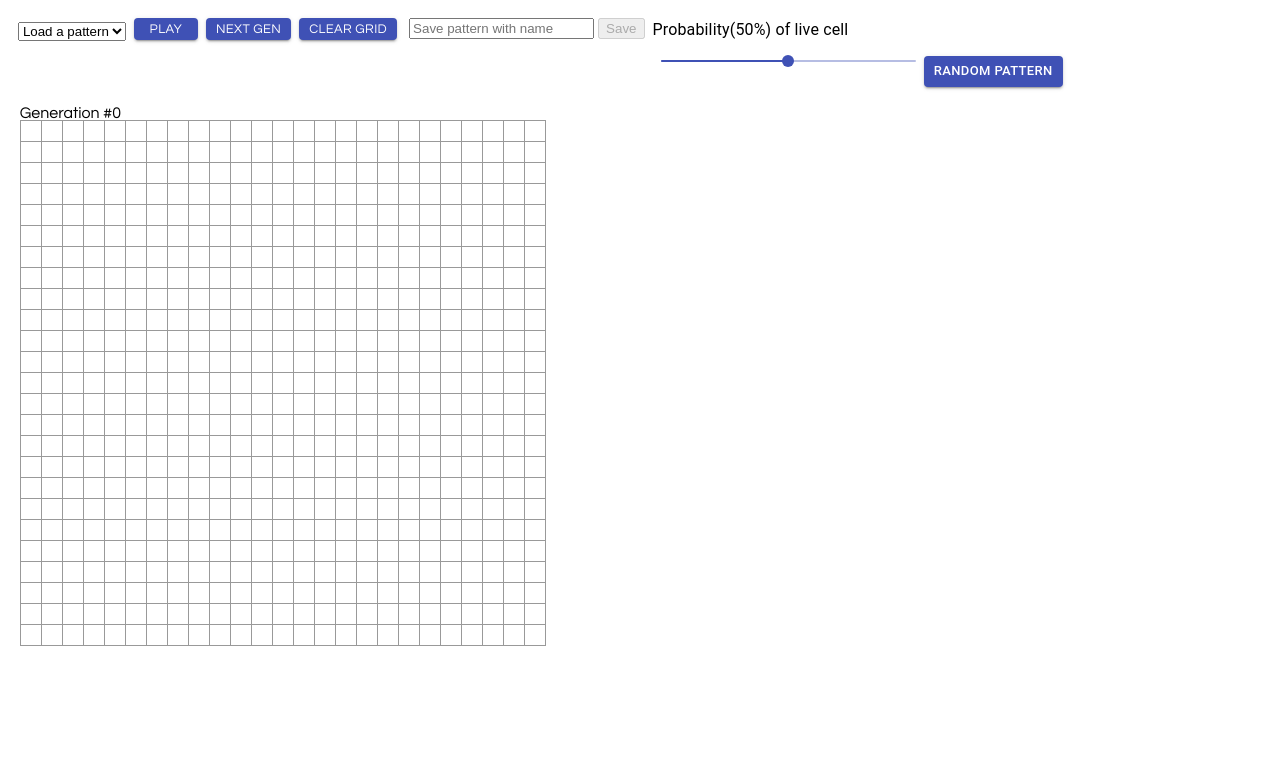
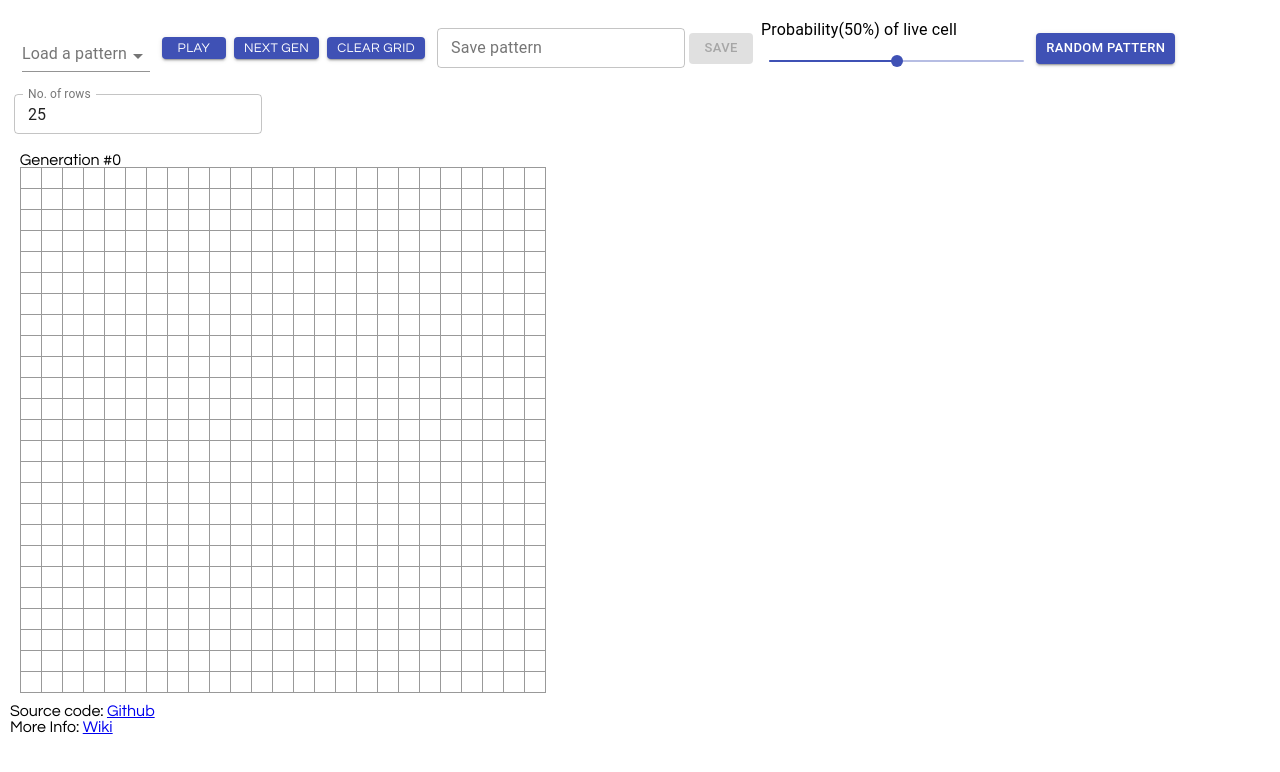
Before and after one commit to DharmikOO7/gameoflife, a React app: page / in a window 1280 px wide. Built offline with nearby package versions, Linux system fonts and the light colour scheme.

Commit message:
added R-pentomino, refactored code, added option to resize grid, added footer, improved css

```diff
--- a/src/defaultPatterns.js
+++ b/src/defaultPatterns.js
@@ -74,6 +74,16 @@ let defaultPatternList = [
       [0, 0, 1, 1],
     ],
   },
+  {
+    name: "R-pentomino",
+    rows: 3,
+    columns: 3,
+    data: [
+      [0, 1, 1],
+      [1, 1, 0],
+      [0, 1, 0],
+    ],
+  },
 ];
 
 module.exports = {
--- a/src/helper.js
+++ b/src/helper.js
@@ -66,12 +66,12 @@ function nextGen(n, grid) {
   return [nextGen, isSameAsPrevGen];
 }
 
-function fillPattern(noOfCells, pattern) {
-  let cells = initialize2dArray(noOfCells);
-  if (!pattern || pattern.rows > noOfCells || pattern.columns > noOfCells) {
+function fillPattern(noOfRows, pattern) {
+  let cells = initialize2dArray(noOfRows);
+  if (!pattern || pattern.rows > noOfRows || pattern.columns > noOfRows) {
     return cells;
   }
-  const gridCenter = [Math.floor(noOfCells / 2), Math.floor(noOfCells / 2)];
+  const gridCenter = [Math.floor(noOfRows / 2), Math.floor(noOfRows / 2)];
   const patternCenter = [
     Math.floor(pattern.rows / 2),
     Math.floor(pattern.columns / 2),
@@ -94,11 +94,7 @@ function fillPattern(noOfCells, pattern) {
 }
 
 function initialize2dArray(n) {
-  let a = new Array(n);
-  for (let i = 0; i < n; i++) {
-    a[i] = Array(n).fill(0);
-  }
-  return a;
+  return Array.from({length: n}, e => Array(n).fill(0));;
 }
 
 function getRandomInt(val) {
--- a/src/index.css
+++ b/src/index.css
@@ -46,8 +46,8 @@ ul {
 
 .game {
   display: flex;
-  /* flex-direction: column; */
-  flex-wrap: wrap;
+  flex-direction: column;
+  /* flex-wrap: wrap; */
   /* text-align: center; */
 }
 
@@ -76,6 +76,20 @@ ul {
   flex-wrap: wrap;
 }
 
+.playBar {
+  display: flex;
+  flex-wrap: wrap;
+  justify-content: center;
+  align-items: center;
+}
+
+.saveForm {
+  display: flex;
+  flex-wrap: wrap;
+  justify-content: center;
+  align-items: center;
+}
+
 .topBar > Button {
   margin: 0 0.5rem;
   font: 0.8125rem "Century Gothic", Futura, sans-serif;
@@ -83,6 +97,7 @@ ul {
 
 .playBar > Button {
   margin: 0 0.25rem;
+  height: fit-content;
   font: 0.8125rem "Century Gothic", Futura, sans-serif;
 }
 
--- a/src/index.js
+++ b/src/index.js
@@ -2,9 +2,9 @@ import React from "react";
 import RandomPattern from "./slider";
 import ReactDOM from "react-dom";
 import "./index.css";
-import Button from "@material-ui/core/Button";
 const { nextGen, fillPattern, getRandomCell } = require("./helper");
 const { defaultPatternList, compressPattern } = require("./defaultPatterns");
+const { Load, Save, Play, ResizeCells, Footer } = require("./menu");
 
 function Cell(props) {
   return (
@@ -25,7 +25,7 @@ class Grid extends React.Component {
     // console.log("getDerivedStateFromProps");
     if (props.currentPattern !== state.currentPattern) {
       return {
-        noOfCells: props.noOfCells,
+        noOfRows: props.noOfRows,
         currentPattern: props.currentPattern,
         cells: props.cells,
         toPlay: false,
@@ -44,7 +44,7 @@ class Grid extends React.Component {
   renderCell(i, j) {
     return (
       <Cell
-        key={i * this.props.noOfCells + j}
+        key={i * this.props.noOfRows + j}
         value={this.props.cells[i][j]}
         onClick={() => this.props.handleCellClick(i, j)}
         className={this.props.cells[i][j] ? "live" : "dead"}
@@ -91,16 +91,17 @@ class Game extends React.Component {
       patternExamples = defaultPatternList;
       localStorage.setItem("patternList", JSON.stringify(patternExamples));
     }
+    const noOfRows = this.getNoOfRows();
     this.state = {
-      noOfCells: 25,
+      noOfRows,
       currentPattern: null,
     };
     this.state = {
       patternExamples,
       currentPattern: null,
-      noOfCells: this.state.noOfCells,
-      cells: fillPattern(this.state.noOfCells, this.state.currentPattern),
-      toPlay: 0,
+      noOfRows: this.state.noOfRows,
+      cells: fillPattern(this.state.noOfRows, this.state.currentPattern),
+      toPlay: false,
       interval: 0.5,
       generation: 0,
     };
@@ -111,6 +112,7 @@ class Game extends React.Component {
     this.savePattern = this.savePattern.bind(this);
     this.randomPattern = this.randomPattern.bind(this);
     this.clearGrid = this.clearGrid.bind(this);
+    this.fitGridToWindow = this.fitGridToWindow.bind(this);
     this.resizeGrid = this.resizeGrid.bind(this);
   }
 
@@ -118,8 +120,8 @@ class Game extends React.Component {
     this.setState((state) => ({
       patternExamples: state.patternExamples,
       currentPattern: state.currentPattern,
-      noOfCells: state.noOfCells,
-      cells: fillPattern(state.noOfCells, null),
+      noOfRows: state.noOfRows,
+      cells: fillPattern(state.noOfRows, null),
       toPlay: false,
       interval: state.interval,
       generation: 0,
@@ -136,7 +138,7 @@ class Game extends React.Component {
     this.setState((state) => ({
       patternExamples: state.patternExamples,
       currentPattern: state.currentPattern,
-      noOfCells: state.noOfCells,
+      noOfRows: state.noOfRows,
       cells,
       toPlay: false,
       interval: state.interval,
@@ -159,7 +161,7 @@ class Game extends React.Component {
     this.setState((state) => ({
       patternExamples: patternList,
       currentPattern: state.currentPattern,
-      noOfCells: state.noOfCells,
+      noOfRows: state.noOfRows,
       cells: state.cells,
       toPlay: state.toPlay,
       interval: state.interval,
@@ -169,7 +171,7 @@ class Game extends React.Component {
 
   upgradeGrid() {
     const [cells, isSameAsPrevGen] = nextGen(
-      this.state.noOfCells,
+      this.state.noOfRows,
       this.state.cells
     );
     let toPlay = this.state.toPlay;
@@ -179,7 +181,7 @@ class Game extends React.Component {
     this.setState((state) => ({
       patternExamples: state.patternExamples,
       currentPattern: state.currentPattern,
-      noOfCells: state.noOfCells,
+      noOfRows: state.noOfRows,
       cells,
       toPlay,
       interval: state.interval,
@@ -193,7 +195,7 @@ class Game extends React.Component {
     this.setState((state) => ({
       patternExamples: state.patternExamples,
       currentPattern: state.currentPattern,
-      noOfCells: state.noOfCells,
+      noOfRows: state.noOfRows,
       cells,
       toPlay: false,
       interval: state.interval,
@@ -208,8 +210,8 @@ class Game extends React.Component {
     this.setState({
       patternExamples: this.state.patternExamples,
       currentPattern,
-      noOfCells: this.state.noOfCells,
-      cells: fillPattern(this.state.noOfCells, currentPattern),
+      noOfRows: this.state.noOfRows,
+      cells: fillPattern(this.state.noOfRows, currentPattern),
       toPlay: false,
       interval: this.state.interval,
       generation: 0,
@@ -220,7 +222,7 @@ class Game extends React.Component {
     this.setState((state) => ({
       patternExamples: state.patternExamples,
       currentPattern: state.currentPattern,
-      noOfCells: state.noOfCells,
+      noOfRows: state.noOfRows,
       cells: state.cells,
       toPlay: !state.toPlay,
       interval: state.interval,
@@ -232,8 +234,9 @@ class Game extends React.Component {
     return (
       <div className="game">
         <div className="menu">
-          <div className="topBar" style={{ margin: "0.5rem 0.25rem" }}>
+          <div className="topBar" style={{ margin: "0.25rem" }}>
             <Load
+              patternName={""}
               handleDropdownChange={this.handleDropdownChange}
               patternExamples={this.state.patternExamples}
             />
@@ -246,11 +249,16 @@ class Game extends React.Component {
           </div>
           <Save disabled={this.state.toPlay} onClick={this.savePattern} />
           <RandomPattern randomPattern={this.randomPattern} />
+          <ResizeCells
+            key={this.state.noOfRows}
+            resizeGrid={this.resizeGrid}
+            noOfRows={this.state.noOfRows}
+          />
         </div>
-        <div id="game-grid" className="game-grid" style={{ float: "right" }}>
+        <div id="game-grid" className="game-grid">
           <Grid
             currentPattern={this.state.currentPattern}
-            noOfCells={this.state.noOfCells}
+            noOfRows={this.state.noOfRows}
             cells={this.state.cells}
             toPlay={this.state.toPlay}
             handleCellClick={this.handleCellClick}
@@ -259,133 +267,51 @@ class Game extends React.Component {
             generation={this.state.generation}
           />
         </div>
+        <Footer />
       </div>
     );
   }
 
   componentDidMount() {
-    this.resizeGrid();
-    window.addEventListener("resize", this.resizeGrid);
+    this.fitGridToWindow();
+    window.addEventListener("resize", this.fitGridToWindow);
   }
 
   componentWillUnmount() {
-    window.removeEventListener("resize", this.resizeGrid);
+    window.removeEventListener("resize", this.fitGridToWindow);
   }
 
-  resizeGrid() {
+  fitGridToWindow() {
+    const noOfRows = this.getNoOfRows();
+    if (noOfRows !== this.state.noOfRows) {
+      this.resizeGrid(noOfRows);
+    }
+  }
+
+  getNoOfRows(maxnoOfRows = 25) {
     //39.552px are subtracted due to margin
     const avlblWindowWidth = window.innerWidth - 39.552;
-    let maxNoOfCells = 25;
+    // let maxnoOfRows = 25;
     //20px is width of a cell
-    let calcNoOfCells = Math.floor(avlblWindowWidth / 20) - 1;
-    const noOfCells = Math.min(maxNoOfCells, calcNoOfCells);
+    let calcnoOfRows = Math.floor(avlblWindowWidth / 20) - 1;
+    const noOfRows = Math.min(maxnoOfRows, calcnoOfRows);
+    return noOfRows;
+  }
+
+  resizeGrid(inpNoOfRows) {
+    const noOfRows = this.getNoOfRows(inpNoOfRows);
     this.setState((state) => ({
       patternExamples: state.patternExamples,
       currentPattern: null,
-      noOfCells,
-      cells: fillPattern(noOfCells, state.currentPattern),
-      toPlay: 0,
+      noOfRows,
+      cells: fillPattern(noOfRows, state.currentPattern),
+      toPlay: false,
       interval: 0.5,
       generation: 0,
     }));
   }
 }
 
-class Load extends React.Component {
-  render() {
-    return (
-      <label>
-        <select
-          style={{ margin: "0.25rem" }}
-          defaultValue
-          onChange={this.props.handleDropdownChange}
-        >
-          <option disabled value>
-            Load a pattern
-          </option>
-          {this.props.patternExamples.map((pattern, i) => (
-            <option key={i} value={i}>
-              {pattern.name}
-            </option>
-          ))}
-        </select>
-      </label>
-    );
-  }
-}
-
-class Save extends React.Component {
-  constructor(props) {
-    super(props);
-    this.state = { value: "" };
-    this.handleChange = this.handleChange.bind(this);
-    this.handleSubmit = this.handleSubmit.bind(this);
-  }
-
-  handleChange(event) {
-    this.setState({ value: event.target.value });
-  }
-
-  handleSubmit(event) {
-    event.preventDefault();
-    this.props.onClick(this.state.value);
-    this.setState({ value: "" });
-  }
-  render() {
-    return (
-      <form onSubmit={this.handleSubmit} style={{ margin: "0.5rem 0.25rem" }}>
-        <label>
-          <input
-            type="text"
-            value={this.state.value}
-            placeholder="Save pattern with name"
-            style={{ marginRight: "0.25rem" }}
-            onChange={this.handleChange}
-            disabled={this.props.disabled}
-          />
-          <button disabled={this.props.disabled || !this.state.value}>
-            Save
-          </button>
-        </label>
-      </form>
-    );
-  }
-}
-
-function Play(props) {
-  return (
-    <div className="playBar">
-      <Button
-        size="small"
-        variant="contained"
-        color="primary"
-        // style={{ flex: 1, flexBasis: 0 }}
-        onClick={props.playOrPause}
-      >
-        {props.toPlay ? "Pause" : "Play"}
-      </Button>
-      <Button
-        size="small"
-        variant="contained"
-        color="primary"
-        // style={{ flex: 1, flexBasis: 0}}
-        disabled={Boolean(props.toPlay)}
-        onClick={props.upgradeGrid}
-      >
-        Next Gen
-      </Button>
-      <Button
-        size="small"
-        variant="contained"
-        color="primary"
-        onClick={props.clearGrid}
-      >
-        Clear grid
-      </Button>
-    </div>
-  );
-}
-
 // ========================================
 
 ReactDOM.render(<Game />, document.getElementById("root"));
--- /dev/null
+++ b/src/menu.js
@@ -0,0 +1,215 @@
+import React from "react";
+import Button from "@material-ui/core/Button";
+import { makeStyles } from "@material-ui/core/styles";
+import TextField from "@material-ui/core/TextField";
+import Select from "@material-ui/core/Select";
+import InputLabel from "@material-ui/core/InputLabel";
+import MenuItem from "@material-ui/core/MenuItem";
+import FormControl from "@material-ui/core/FormControl";
+
+const useStyles = makeStyles((theme) => ({
+  formControl: {
+    margin: theme.spacing(1),
+    minWidth: "8rem",
+    display: "flex",
+    justifyContent: "center",
+    alignContent: "center",
+  },
+}));
+
+function Load(props) {
+  const classes = useStyles();
+  const [patternName, setPattern] = React.useState(props.patternName);
+
+  const handleChange = (event) => {
+    setPattern(event.target.value);
+    if (event.target.value !== "") {
+      props.handleDropdownChange(event);
+    }
+  };
+
+  return (
+    <FormControl className={classes.formControl}>
+      <InputLabel id="pattern-select-label">Load a pattern</InputLabel>
+      <Select
+        labelId="pattern-select-label"
+        // style={{ margin: "0.25rem", minWidth: "120px" }}
+        value={patternName}
+        onChange={handleChange}
+      >
+        <MenuItem value="">
+          <em>None</em>
+        </MenuItem>
+        {props.patternExamples.map((pattern, i) => (
+          <MenuItem key={i} value={i}>
+            {pattern.name}
+          </MenuItem>
+        ))}
+      </Select>
+    </FormControl>
+  );
+}
+
+class Save extends React.Component {
+  constructor(props) {
+    super(props);
+    this.state = { value: "" };
+    this.handleChange = this.handleChange.bind(this);
+    this.handleSubmit = this.handleSubmit.bind(this);
+  }
+
+  handleChange(event) {
+    this.setState({ value: event.target.value });
+  }
+
+  handleSubmit(event) {
+    event.preventDefault();
+    this.props.onClick(this.state.value);
+    this.setState({ value: "" });
+  }
+
+  render() {
+    return (
+      <form className="saveForm" style={{ margin: "0.5rem 0.25rem" }}>
+        <TextField
+          type="text"
+          value={this.state.value}
+          label="Save pattern"
+          style={{ marginRight: "0.25rem" }}
+          onChange={this.handleChange}
+          disabled={this.props.disabled}
+          variant="outlined"
+          size="small"
+        />
+        <Button
+          size="small"
+          variant="contained"
+          color="primary"
+          disabled={this.props.disabled || !this.state.value}
+          onClick={this.handleSubmit}
+        >
+          Save
+        </Button>
+      </form>
+    );
+  }
+}
+
+function Play(props) {
+  return (
+    <div className="playBar">
+      <Button
+        size="small"
+        variant="contained"
+        color="primary"
+        // style={{ flex: 1, flexBasis: 0 }}
+        onClick={props.playOrPause}
+      >
+        {props.toPlay ? "Pause" : "Play"}
+      </Button>
+      <Button
+        size="small"
+        variant="contained"
+        color="primary"
+        // style={{ flex: 1, flexBasis: 0}}
+        disabled={Boolean(props.toPlay)}
+        onClick={props.upgradeGrid}
+      >
+        Next Gen
+      </Button>
+      <Button
+        size="small"
+        variant="contained"
+        color="primary"
+        onClick={props.clearGrid}
+      >
+        Clear grid
+      </Button>
+    </div>
+  );
+}
+
+class ResizeCells extends React.Component {
+  constructor(props) {
+    super(props);
+    this.state = {
+      value: props.noOfRows,
+    };
+    this.handleChange = this.handleChange.bind(this);
+    this.handleBlur = this.handleBlur.bind(this);
+  }
+
+  handleChange(e) {
+    const value = parseInt(e.target.value);
+    this.setState({ value });
+  }
+
+  handleBlur(e) {
+    const inputRows = parseInt(e.target.value);
+    this.setState({ value: inputRows });
+    if (inputRows && inputRows > 0) {
+      this.props.resizeGrid(inputRows);
+    }
+  }
+
+  render() {
+    return (
+      <div
+        id="resize-cells"
+        className="resize-cells"
+        style={{
+          margin: "0.5rem 0.25rem",
+          alignContent: "center",
+          display: "flex",
+          flexWrap: "wrap",
+        }}
+      >
+        <TextField
+          type="number"
+          label="No. of rows"
+          InputLabelProps={{
+            shrink: true,
+          }}
+          value={this.state.value}
+          onChange={this.handleChange}
+          onBlur={this.handleBlur}
+          variant="outlined"
+          size="small"
+        />
+      </div>
+    );
+  }
+}
+
+function Footer(props) {
+  return (
+    <div
+      id="footer"
+      className="footer"
+      style={{ display: "flex", flexDirection: "column" }}
+    >
+      <span>
+        Source code:{" "}
+        <a
+          href="https://github.com/DharmikOO7/gameoflife"
+          target="_blank"
+          rel="noopener noreferrer"
+        >
+          Github
+        </a>
+      </span>
+      <span>
+        More Info:{" "}
+        <a
+          href="https://en.wikipedia.org/wiki/Conway%27s_Game_of_Life"
+          target="_blank"
+          rel="noopener noreferrer"
+        >
+          Wiki
+        </a>
+      </span>
+    </div>
+  );
+}
+
+export { Load, Save, Play, ResizeCells, Footer };
--- a/src/slider.js
+++ b/src/slider.js
@@ -2,10 +2,21 @@ import React from "react";
 import Typography from "@material-ui/core/Typography";
 import Slider from "@material-ui/core/Slider";
 import Button from "@material-ui/core/Button";
+import { makeStyles } from "@material-ui/core/styles";
+
+const useStyles = makeStyles((theme) => ({
+  randomPattern: {
+    margin: "0.5rem 0.25rem",
+    display: "flex",
+    flexWrap: "wrap",
+    // justifyContent: "center",
+    alignContent: "center",
+  },
+}));
 
 export default function RandomPattern(props) {
   const [value, setValue] = React.useState(50);
-
+  const classes = useStyles();
   const handleChange = (event, newValue) => {
     setValue(newValue);
   };
@@ -16,8 +27,8 @@ export default function RandomPattern(props) {
   }
 
   return (
-    <div style={{margin:"0.5rem 0.25rem"}}>
-      <span>
+    <div className={classes.randomPattern}>
+      <div>
         <Typography id="continuous-slider" gutterBottom>
           Probability({value}%) of live cell
         </Typography>
@@ -32,7 +43,8 @@ export default function RandomPattern(props) {
           max={100}
           style={{ width: "29ch", margin: "0 0.5rem" }}
         />
-      </span>
+      </div>
+      <div className={classes.randomPattern}>
         <Button
           size="small"
           variant="contained"
@@ -42,5 +54,6 @@ export default function RandomPattern(props) {
           Random pattern
         </Button>
       </div>
+    </div>
   );
 }
```
Lines whose indentation alone changed are shown as unchanged.
